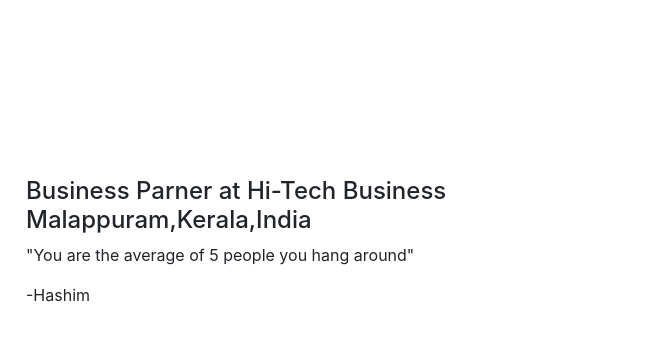
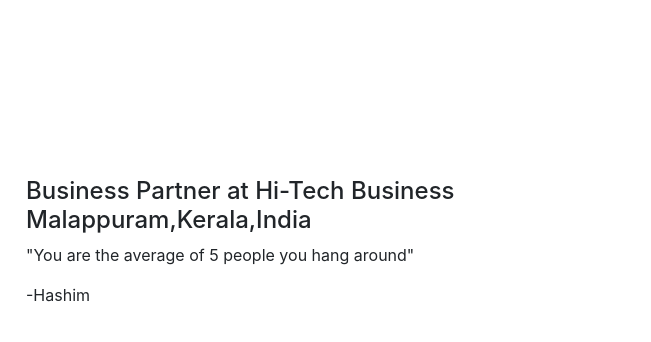
Before and after one commit to hashimvkp/firstproject, a plain HTML site: page index.html in a window 1280 px wide. Shown: the part 71-413 px from the top of the page, 629-1280 px from the left. Drawn offline with nearby package versions, Linux system fonts and the light colour scheme.

Commit message:
Update index.html
Description updated

```diff
--- a/index.html
+++ b/index.html
@@ -52,7 +52,7 @@
                          class="img-fluid rounded-circle h-75 w-100 " >
                      </div>
                      <div class="col-md-6 text-left my-auto mx-auto">
-                         <h4 class="align-middle">Business Parner at Hi-Tech Business <br>Malappuram,Kerala,India</h4>
+                         <h4 class="align-middle">Business Partner at Hi-Tech Business <br>Malappuram,Kerala,India</h4>
                          <p>"You are the average of 5 people you hang around" </p>
                          <footer>-Hashim</footer>
                      </div>
```
